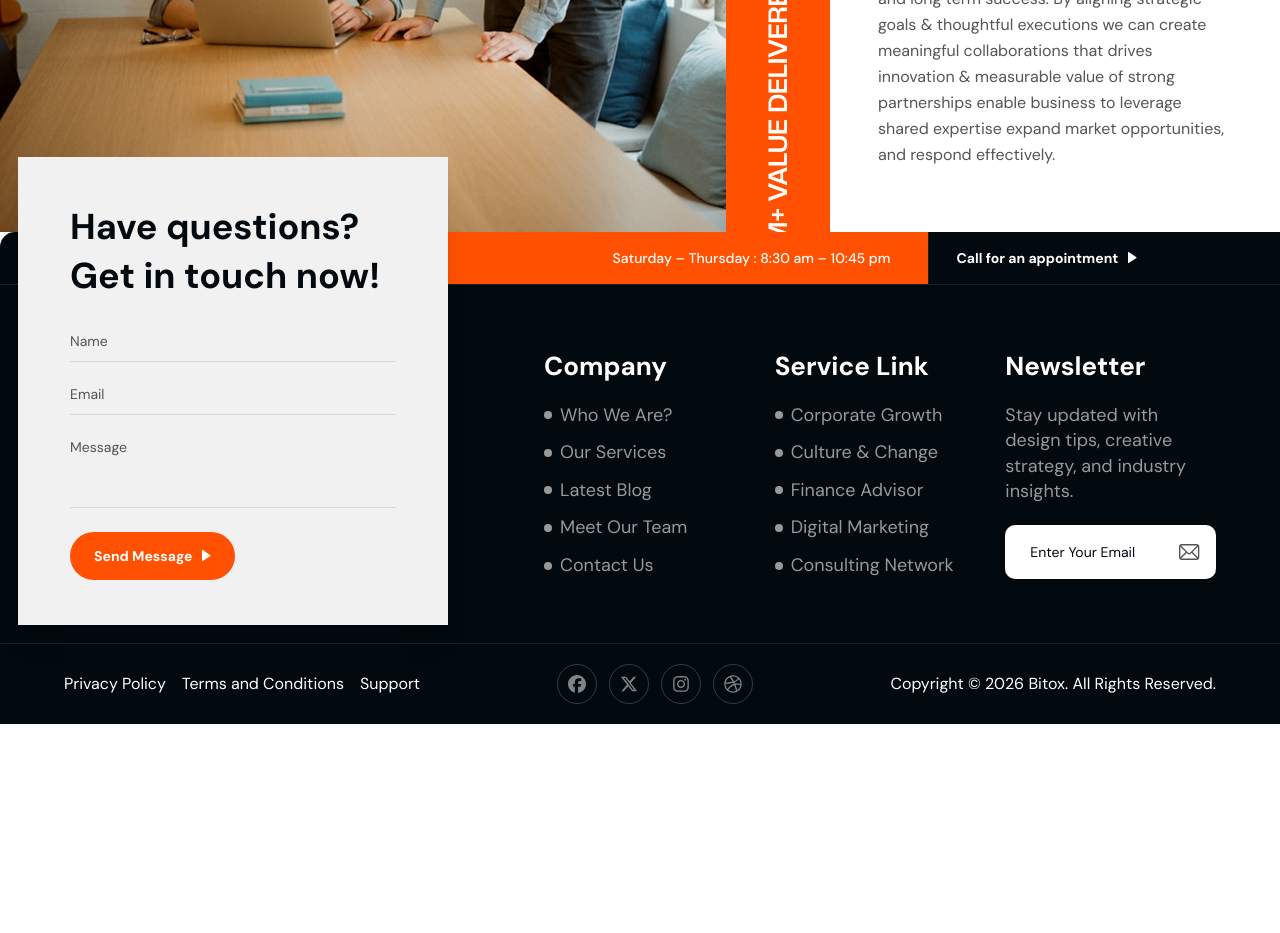
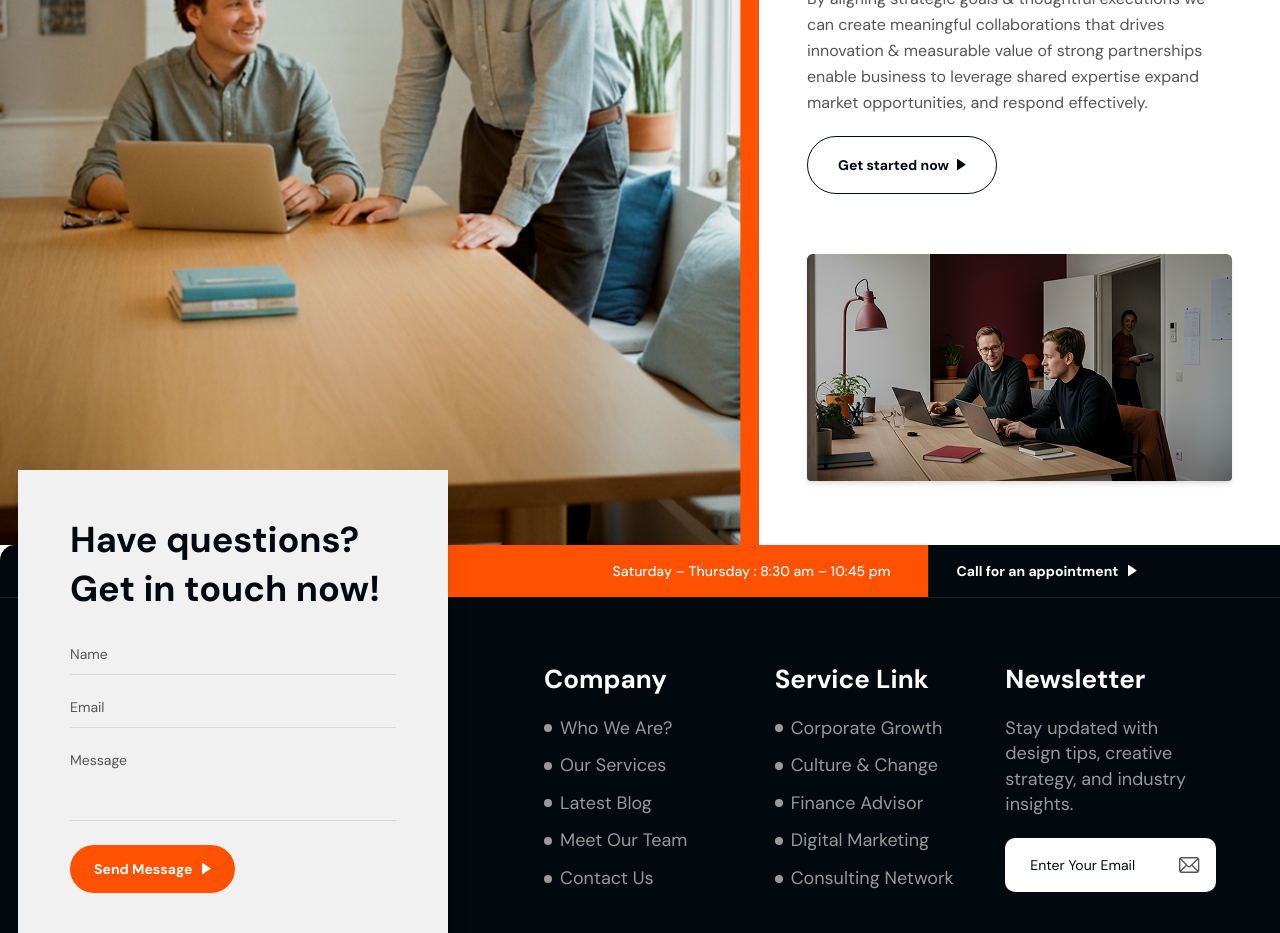
Before and after one commit to Mostofa-zaman/bitox-business-consulting-website, a Next.js app: page /consulting-agency in a window 1280 px wide. Shown: the part 2480-3413 px from the top of the page. Before the commit the page ends 3204 px from the top, so only its background shows below. Built offline with nearby package versions, Linux system fonts and the light colour scheme.

Commit message:
feat(AboutUs):complete AboutUs section with add CTA button and secondary image

```diff
--- a/src/components/homeTwo/AboutUs.jsx
+++ b/src/components/homeTwo/AboutUs.jsx
@@ -1,10 +1,10 @@
 "use client";
 
-import React from "react";
+import Image from "next/image";
 import Container from "@/components/common/Container";
-import Image from "next/image";
-
-const AboutUs = () => {
+import ButtonThree from "../common/ButtonThree";
+import Link from "next/link";
+export default function AboutSection() {
   return (
     <section className="w-full overflow-hidden bg-white">
       <Container size="2xl" className="px-0!">
@@ -30,6 +30,7 @@ const AboutUs = () => {
               </span>
             </div>
 
+            {/* Heading, Body, CTA */}
             <div className="flex flex-col gap-4 lg:gap-5">
               <h2
                 className="text-2xl sm:text-3xl md:text-[34px] xl:text-[42px] font-bold underline underline-offset-4 max-w-[770px] text-primary leading-tight"
@@ -48,12 +49,62 @@ const AboutUs = () => {
                 leverage shared expertise expand market opportunities, and
                 respond effectively.
               </p>
+
+              <div className="self-start flex items-center gap-2 border border-primary text-primary text-sm sm:text-base font-medium rounded-[90px] px-4 py-2 sm:px-7.5 sm:py-4 cursor-pointer hover:bg-white/90 transition-colors group">
+                <Link href={"/about"} className="inline-block">
+                  <ButtonThree
+                    frontText="Get started now"
+                    backText="Let's Talk."
+                    backgroundColor="transparent"
+                    textColor="#02090F"
+                    fontSize={14}
+                    paddingTop={0}
+                    paddingBottom={0}
+                    paddingLeft={0}
+                    paddingRight={0}
+                  />
+                </Link>
+                <span className="inline-block transition-transform group-hover:translate-x-1">
+                  <svg
+                    width="9"
+                    height="12"
+                    viewBox="0 0 9 12"
+                    fill="none"
+                    aria-hidden="true"
+                  >
+                    <path
+                      d="M0.77735 0.0848229C0.445073 -0.136695 0 0.1015 0 0.500848V10.6323C0 11.0317 0.445073 11.2699 0.77735 11.0484L8.37596 5.98261C8.67283 5.7847 8.67283 5.34848 8.37596 5.15056L0.77735 0.0848229Z"
+                      fill="#02090F"
+                    />
+                  </svg>
+                </span>
+              </div>
+            </div>
+
+            {/* Bottom Thumbnail */}
+            {/* Bottom Thumbnail */}
+            <div className="mt-6 lg:mt-10 flex">
+              <div
+                className="ml-auto relative
+                w-full h-[180px]
+                sm:w-[420px] sm:h-[220px]
+                md:w-[520px] md:h-[280px]
+                lg:w-[340px] lg:h-[200px]
+                xl:w-[425px] xl:h-[227px]
+                shrink-0 overflow-hidden rounded-sm shadow-md"
+              >
+                <Image
+                  src="/images/home2_aboutus/about2.png"
+                  alt="Team at work"
+                  fill
+                  className="object-cover object-center"
+                  sizes="(max-width: 640px) 100vw, (max-width: 768px) 420px, (max-width: 1024px) 520px, 425px"
+                />
+              </div>
             </div>
           </div>
         </div>
       </Container>
     </section>
   );
-};
-
-export default AboutUs;
+}
```
